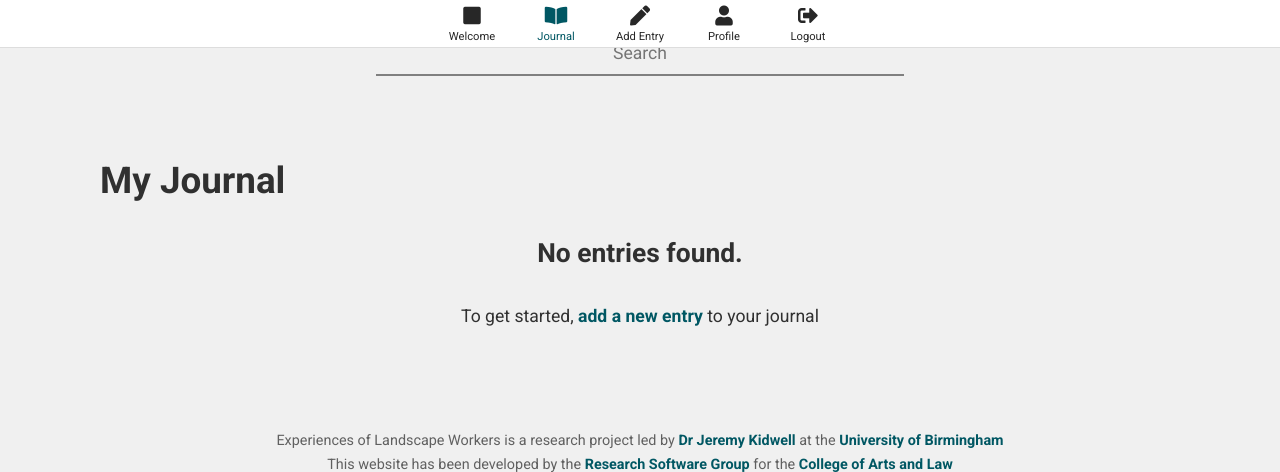
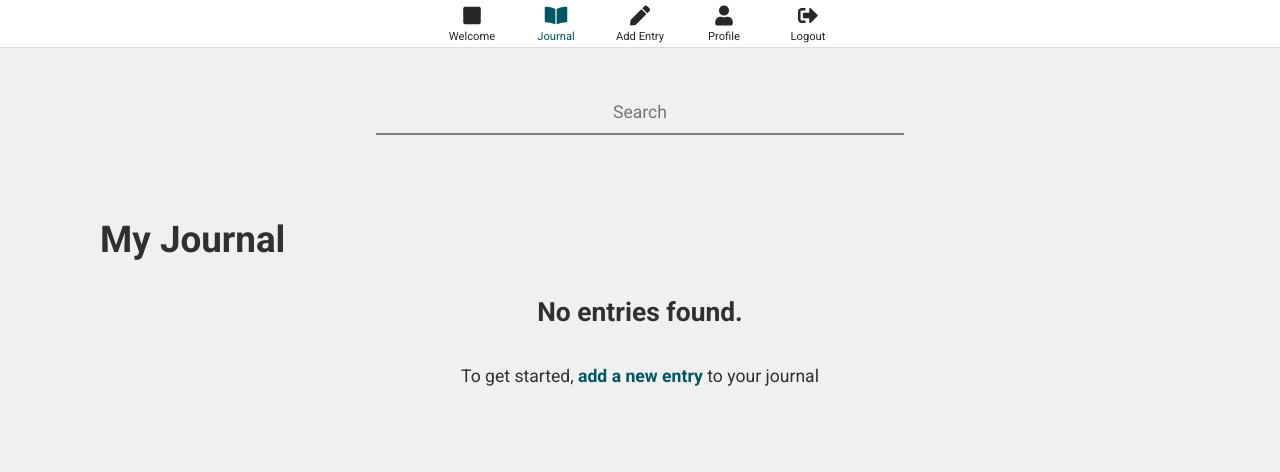
Before and after one commit to bear-rsg/experiences-of-landscape-workers, a Django app: page /journal/ in a window 1280 px wide. Shown: the top 472 px of the page. Run offline with Django 3.2, Linux system fonts and the light colour scheme; the visitor is signed in with stand-in values (Sample User, id 1); data that the repository does not hold is empty; parts of the project's set-up code (start-up, migrations or seed data) failed here and were passed over; some libraries are stand-ins or nearby versions.

Commit message:
css tweak

```diff
--- a/django/core/static/css/custom_lg.css
+++ b/django/core/static/css/custom_lg.css
@@ -37,7 +37,7 @@
     /* ---------- Journal ---------- */
 
     #journalentry-list-search {
-        margin: 3.5em auto 2em auto;
+        margin: 7em auto 2em auto;
         width: 30em;
     }
 
```
